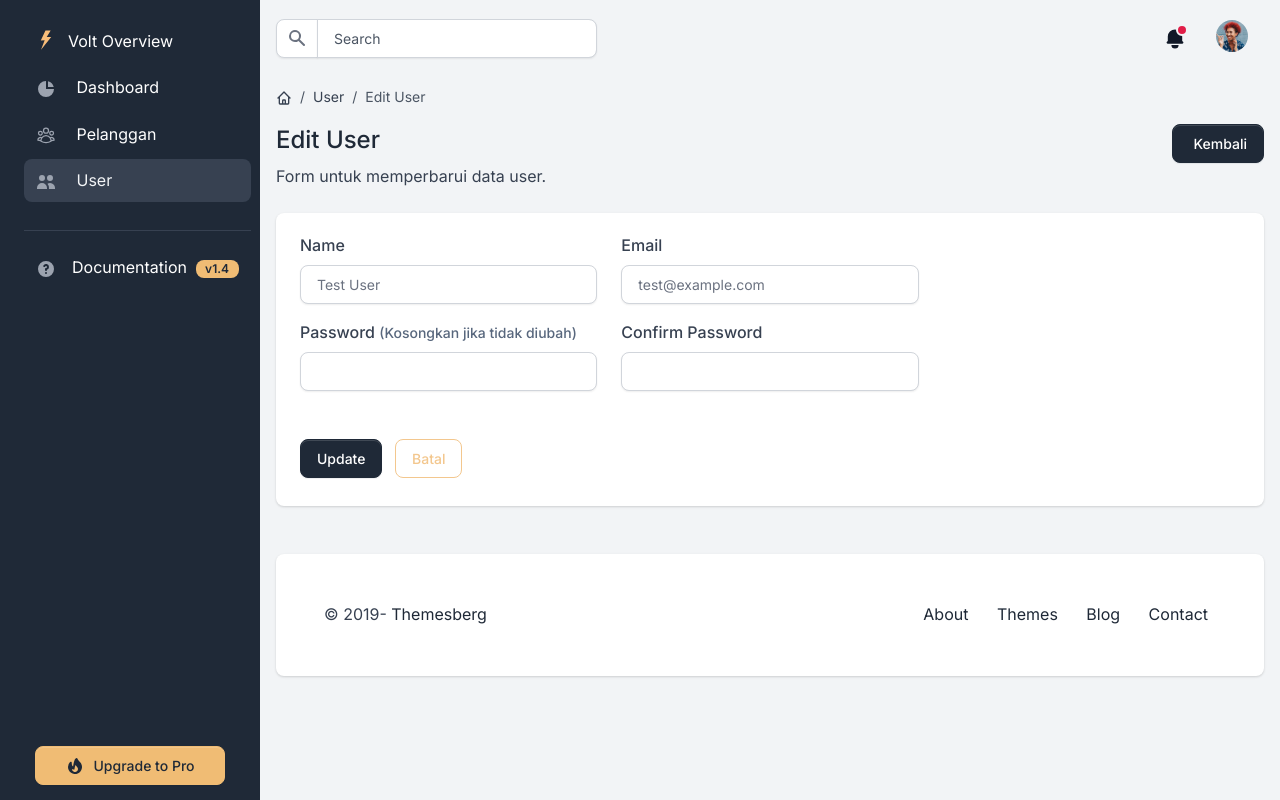
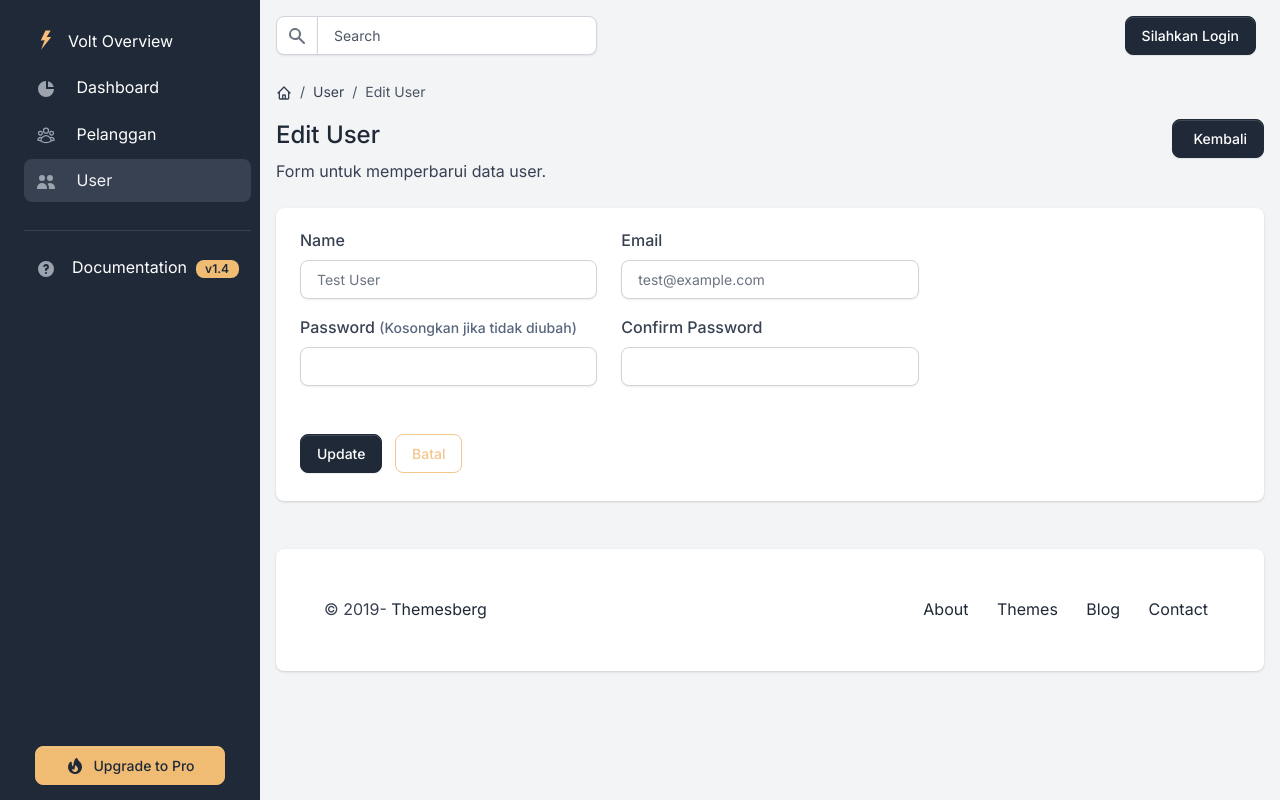
Before and after one commit to aqila06/PFW2SIA-LAB, a Laravel app: page /user/1/edit in a window 1280 px wide. Run offline with Laravel 12, Linux system fonts and the light colour scheme; data comes from the database, SQL or seed files in the repository; data that the repository does not hold is empty.

Commit message:
Set Auth Create()

```diff
--- a/app/Http/Controllers/PelangganController.php
+++ b/app/Http/Controllers/PelangganController.php
@@ -4,6 +4,7 @@ namespace App\Http\Controllers;
 
 use App\Models\Pelanggan;
 use Illuminate\Http\Request;
+use Illuminate\Support\Facades\Auth;
 
 class PelangganController extends Controller
 {
@@ -12,6 +13,11 @@ class PelangganController extends Controller
      */
     public function index(Request $request)
     {
+        if (!Auth::check()) {
+            return redirect()
+                ->route('auth.login')
+                ->withErrors('Silahkan login terlebih dahulu');
+        }
         $filterableColumns = ['gender'];
         $searchableColumns = ['first_name', 'last_name', 'email']; // Menambahkan kolom yang dapat dicari
 
--- a/app/Http/Controllers/UserController.php
+++ b/app/Http/Controllers/UserController.php
@@ -4,6 +4,7 @@ namespace App\Http\Controllers;
 
 use App\Models\User;
 use Illuminate\Http\Request;
+use Illuminate\Support\Facades\Auth;
 use Illuminate\Support\Facades\Hash;
 
 class UserController extends Controller
@@ -13,6 +14,11 @@ class UserController extends Controller
      */
     public function index()
     {
+        if (!Auth::check()) {
+            return redirect()
+                ->route('auth.login')
+                ->withErrors('Silahkan login terlebih dahulu');
+        }
         $dataUser = User::all();
         return view('admin.user.index', compact('dataUser'));
     }
@@ -22,6 +28,11 @@ class UserController extends Controller
      */
     public function create()
     {
+        if (!Auth::check()) {
+            return redirect()
+                ->route('auth.login')
+                ->withErrors('Silahkan login terlebih dahulu');
+        }
         return view('admin.user.create');
     }
 
--- a/resources/views/layouts/admin/header.blade.php
+++ b/resources/views/layouts/admin/header.blade.php
@@ -17,6 +17,7 @@
                     </div>
                     <!-- Navbar links -->
                     <ul class="navbar-nav align-items-center">
+                        @if(Auth::check())
                         <li class="nav-item dropdown">
                             <a class="nav-link text-dark notification-bell unread dropdown-toggle" data-unread-notifications="true" href="#" role="button" data-bs-toggle="dropdown" data-bs-display="static" aria-expanded="false">
                                 <svg class="icon icon-sm text-gray-900" fill="currentColor" viewBox="0 0 20 20" xmlns="http://www.w3.org/2000/svg">
@@ -133,6 +134,9 @@
                                 </form>
                             </div>
                         </li>
+                        @else
+                            <a class="btn btn-primary" href="{{ route('auth.login') }}">Silahkan Login</a>
+                        @endif
                     </ul>
                 </div>
             </div>
```
Also changed, not shown: app/Http/Controllers/DashboardController.php (+8 -1 lines).
